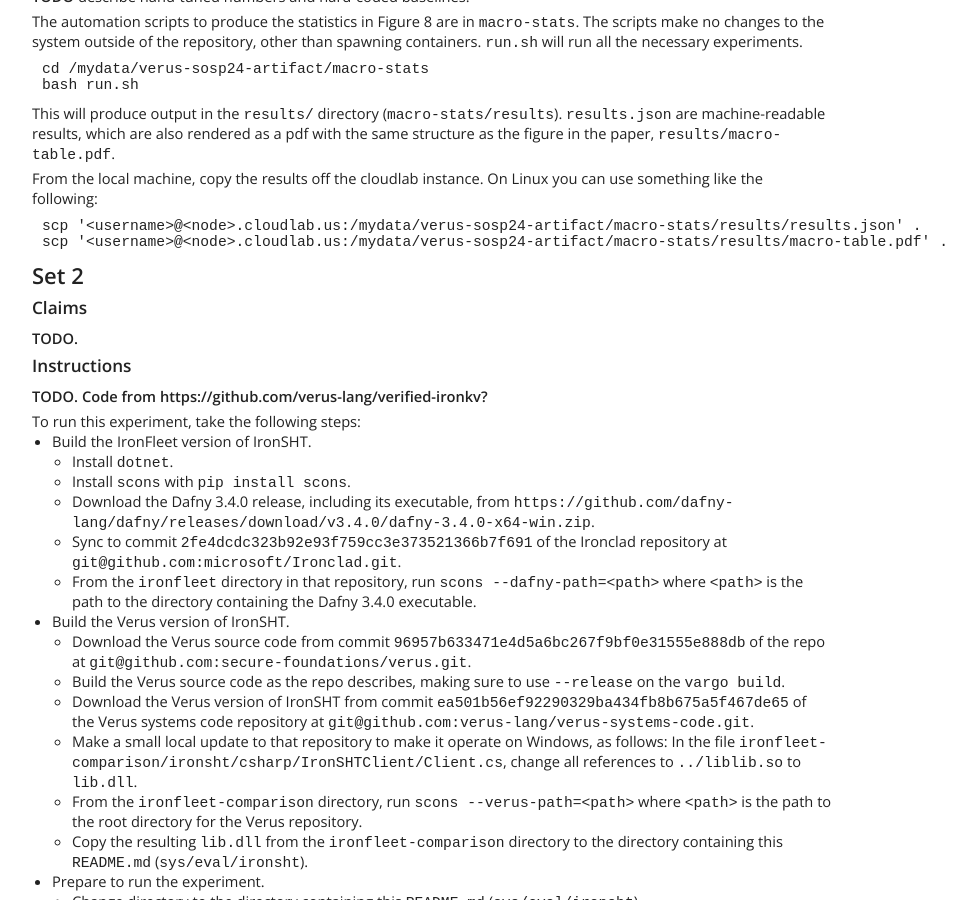
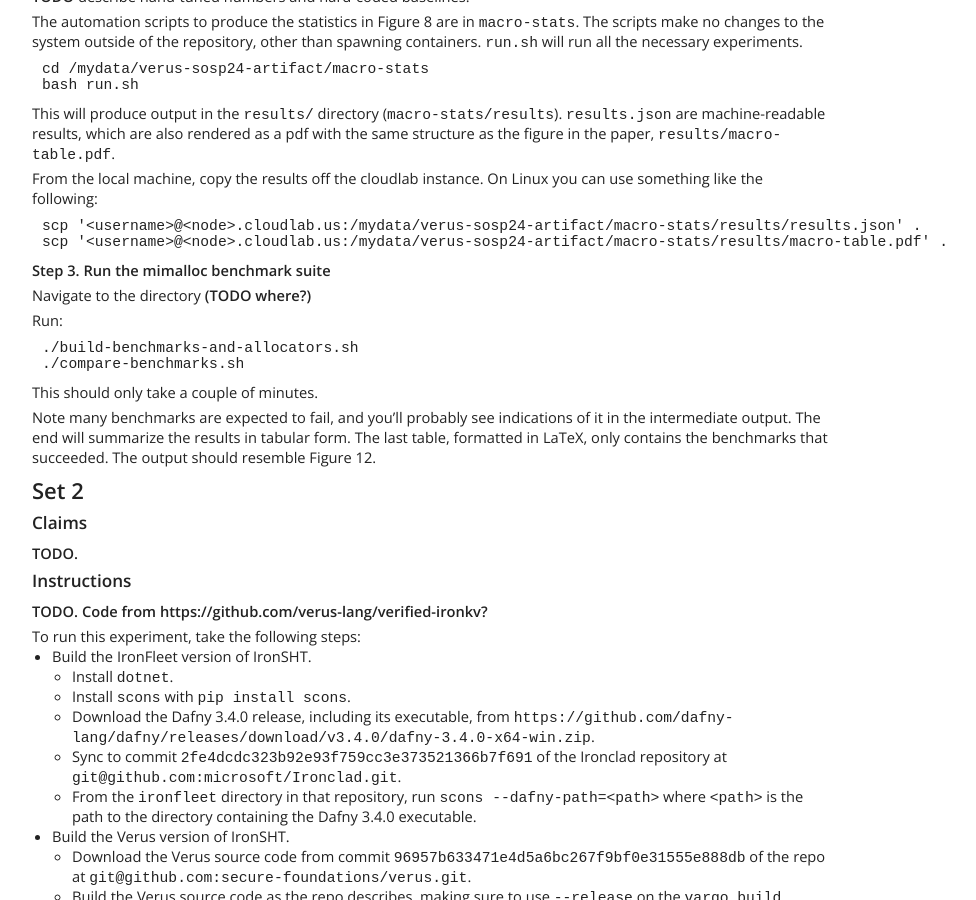
Before and after one commit to verus-lang/paper-sosp24-artifact, a Jekyll site: the page built from site/guide.md, in a window 1280 px wide and 900 px high, scrolled down 1180 px. Shown: the whole window, without its empty margins (8-984 px from the left). Built offline with Jekyll 4.4.1, drawn with Linux system fonts in a browser that asks for light colours; some of the changed text lies outside the part shown.

Commit message:
add instructions for mimalloc benchmark suite

````diff
--- a/site/guide.md
+++ b/site/guide.md
@@ -7,7 +7,7 @@ title: "Verus: A Practical Foundation for Systems Verification<br/>Artifact Guid
 
 There are three sets of experiments with different technical requirements.
 
-### Set 1: verification statistics for macrobenchmarks and millibenchmarks, page table performance, mimalloc performance comparison, persistent memory log performance (emulated) — Figures 6, 7, 8, 11, 12, 13.
+### Set 1: verification statistics for macrobenchmarks and millibenchmarks, page table performance, mimalloc benchmark suite, persistent memory log performance (emulated) — Figures 6, 7, 8, 11, 12, 13.
 
 Set 1 requires Linux x86_64 (Ubuntu 22.04) with at least 8 physical cores on one CPU, although more cores may reduce scheduling noise (we recommend at least 10). Set 1 requires the Docker runtime (Docker-CE). We recommend CloudLab d6515, or if they are in short supply, CloudLab c220g2.
 
@@ -80,6 +80,23 @@ scp '<username>@<node>.cloudlab.us:/mydata/verus-sosp24-artifact/macro-stats/res
 scp '<username>@<node>.cloudlab.us:/mydata/verus-sosp24-artifact/macro-stats/results/macro-table.pdf' .
 ```
 
+**Step 3. Run the mimalloc benchmark suite**
+
+Navigate to the directory **(TODO where?)**
+
+Run:
+
+```
+./build-benchmarks-and-allocators.sh
+./compare-benchmarks.sh
+```
+
+This should only take a couple of minutes.
+
+Note many benchmarks are expected to fail, and you'll probably see indications of it
+in the intermediate output. The end will summarize the results in tabular form.
+The last table, formatted in LaTeX, only contains the benchmarks that succeeded.
+The output should resemble Figure 12.
 
 ## Set 2
 
````
